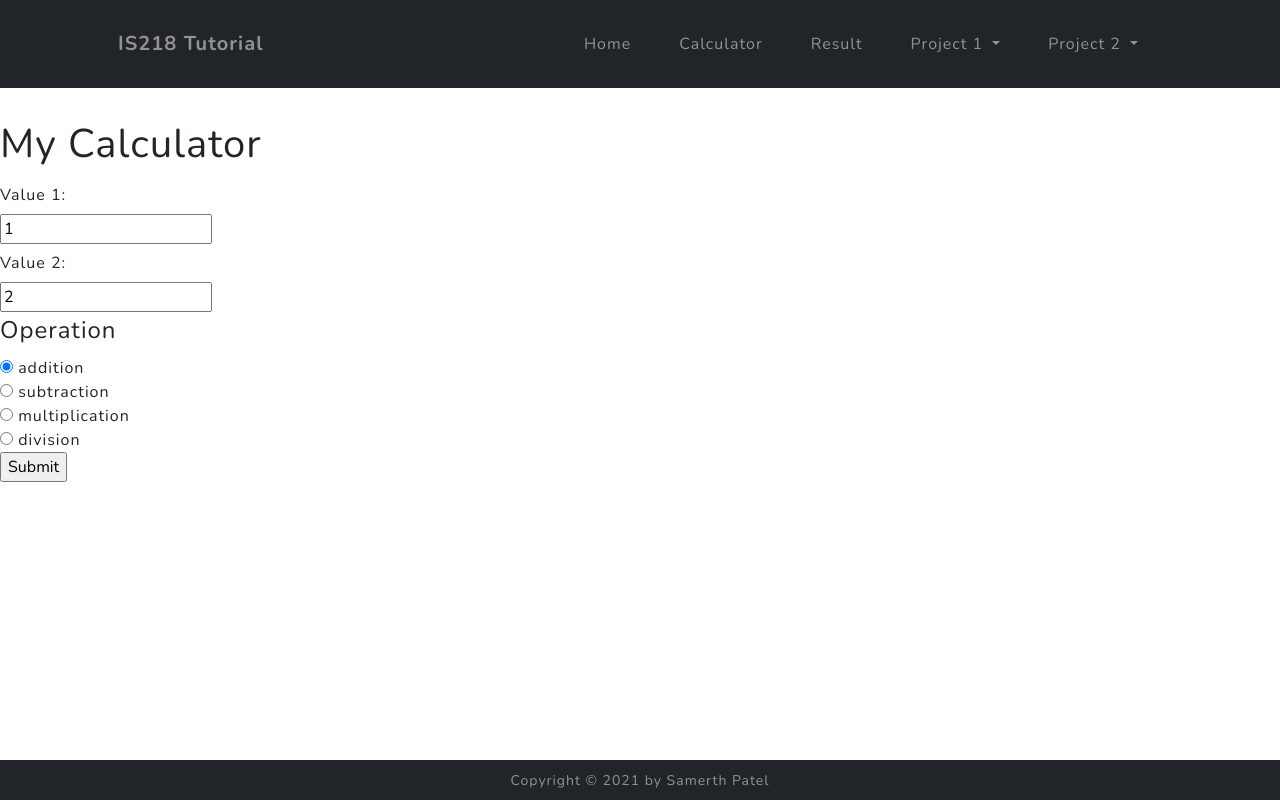
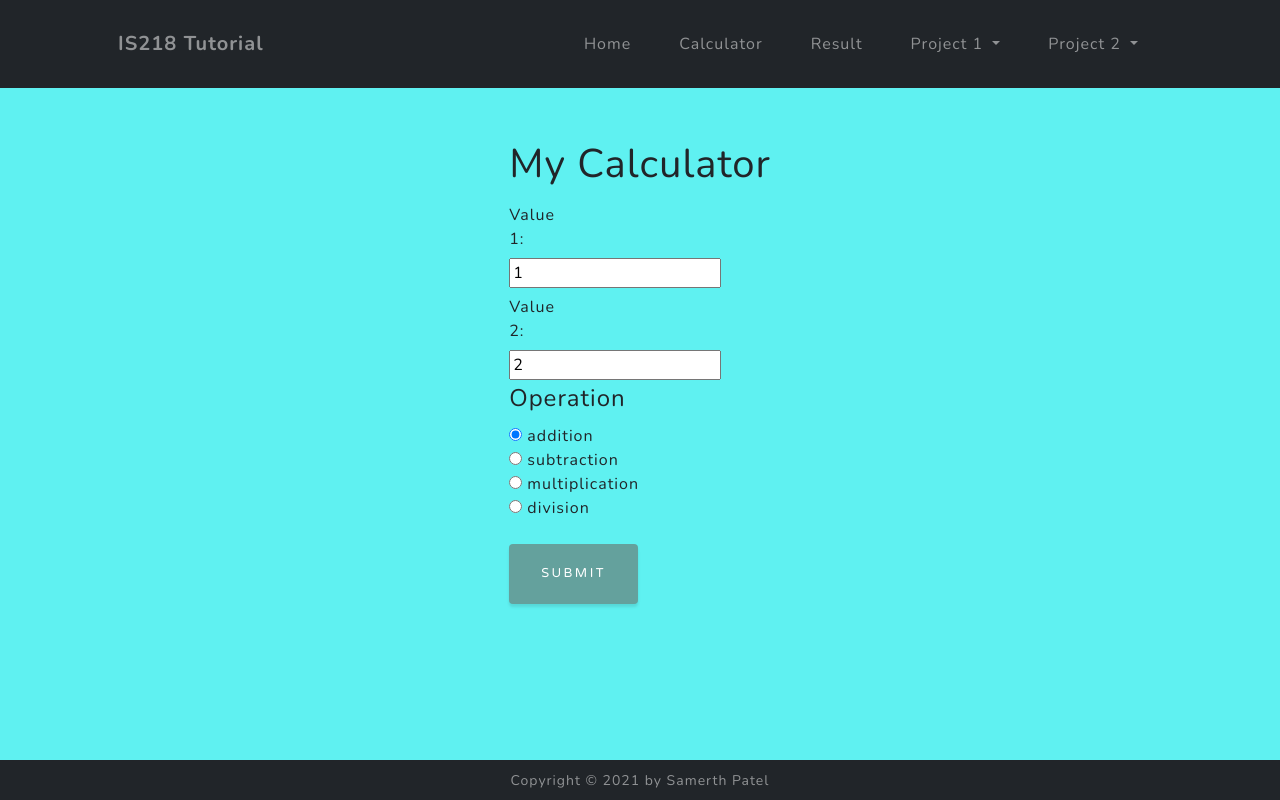
Before and after one commit to Samerthpatel/calcexample, a Flask app: template app/templates/calculator.html in a window 1280 px wide. Run offline with Flask 2, Linux system fonts and the light colour scheme; the template is opened without the code that fills it, so the values that code supplies are empty; parts of the project's set-up code (start-up, migrations or seed data) failed here and were passed over; some libraries are stand-ins or nearby versions.

Commit message:
fixed pylint and added css to calculator

```diff
--- a/app/app.py
+++ b/app/app.py
@@ -12,8 +12,7 @@ from app.controllers.git_controller import GitController
 from app.controllers.docker_controller import DockerController
 from app.controllers.terminal_controller import TerminalController
 from app.controllers.vi_controller import ViController
-from app.controllers.result_controller import ResultController
-
+from app.controllers.history_controller import HistoryController
 
 app = Flask(__name__)
 app.secret_key = b'_5#y2L"F4Q8z\n\xec]/'
@@ -74,11 +73,11 @@ def vi_get():
 
     return ViController.get()
 
-@app.route("/result", methods=['GET'])
-def result_get():
+@app.route("/history", methods=['GET'])
+def history_get():
     """A simple flask web app"""
 
-    return ResultController.get()
+    return HistoryController.get()
 
 @app.route("/calculator", methods=['GET'])
 def calculator_get():
--- a/app/controllers/calculator_controller.py
+++ b/app/controllers/calculator_controller.py
@@ -1,4 +1,6 @@
 """Calculator controller"""
+
+import pandas as pd
 # pylint: disable=unused-import
 from flask import render_template, request, flash, redirect, url_for, session
 from app.controllers.controller import ControllerBase
@@ -30,7 +32,7 @@ class CalculatorController(ControllerBase):
             return render_template('result.html',
                                     data=Calculator.getHistory(), value1=value1, value2=value2,
                                     operation=operation, result=result)
-        return render_template('calculator.html', error=error)
+            return render_template('calculator.html', error=error)
 
     @staticmethod
     def get():
--- a/app/controllers/result_controller.py
+++ b/app/controllers/history_controller.py
@@ -3,11 +3,11 @@
 from flask import render_template
 from app.controllers.controller import ControllerBase
 
-class ResultController(ControllerBase):
+class HistoryController(ControllerBase):
     """index controller"""
 
     @staticmethod
     def get():
         """index controller"""
 
-        return render_template('result.html')
+        return render_template('history.html')
--- a/app/templates/calculator.html
+++ b/app/templates/calculator.html
@@ -3,8 +3,19 @@
 {% block head %}
     {{ super() }}
     <style type="text/css">
-        .important {
-            color: #336699;
+        html, body {
+            height: 80%;
+            background-color: #5ff1f1;
+        }
+
+        html {
+            display: table;
+            margin: auto;
+        }
+
+        body {
+            display: table-cell;
+            vertical-align: middle;
         }
     </style>
 {% endblock %}
@@ -14,6 +25,7 @@
 <br>
 <br>
 <br>
+<body>
     <h1>My Calculator</h1>
      {% if error %}
          <div class="alert alert-danger error" role="alert">
@@ -46,8 +58,10 @@
             <label for="division">division</label>
           </div>
         </fieldset>
-
-        <input type="submit" value="Submit">
+        <br>
+        <input class="btn btn-primary" type="submit" value="Submit">
     </form>
   </div>
+
+</body>
 {% endblock %}
--- a/app/templates/result.html
+++ b/app/templates/result.html
@@ -7,6 +7,11 @@
     </style>
 {% endblock %}
 {% block content %}
+<br>
+<br>
+<br>
+<br>
+<br>
     <h1>Calculation Result</h1>
     {% with messages = get_flashed_messages() %}
     {% if messages %}
--- a/calc/calculations/subtraction.py
+++ b/calc/calculations/subtraction.py
@@ -9,8 +9,8 @@ class Subtraction(Calculation):
 
     def get_result(self):
         """get the subtraction results"""
-        difference_of_values = 0.0
+        difference_of_value = 0
         for value in self.values:
-            difference_of_values = difference_of_values - value
+            difference_of_value = difference_of_value - value
             pprint.pprint(value)
-        return difference_of_values
+        return difference_of_value
--- a/calc/history/calculations.py
+++ b/calc/history/calculations.py
@@ -3,6 +3,7 @@ from calc.calculations.addition import Addition
 from calc.calculations.subtraction import Subtraction
 from calc.calculations.multiplication import Multiplication
 from calc.calculations.division import Division
+from csvreader.write import Write
 
 class Calculations:
     """Calculations class manages the history of calculations"""
@@ -13,6 +14,8 @@ class Calculations:
         """Read the history from csv and put it into the history """
     @staticmethod
     def writeHistoryToCSV():
+
+
         """Write the history to csv file"""
     # pylint: disable=too-few-public-methods
     @staticmethod
```
Also changed, not shown: app/templates/histoy.html (added, +33 -0 lines), tests/subtraction_test.py (+1 -1 lines), app/controllers/article3_controller.py (line endings or trailing spaces), app/controllers/docker_controller.py (line endings or trailing spaces), app/controllers/git_controller.py (line endings or trailing spaces), app/controllers/terminal_controller.py (line endings or trailing spaces), app/controllers/vi_controller.py (line endings or trailing spaces).
